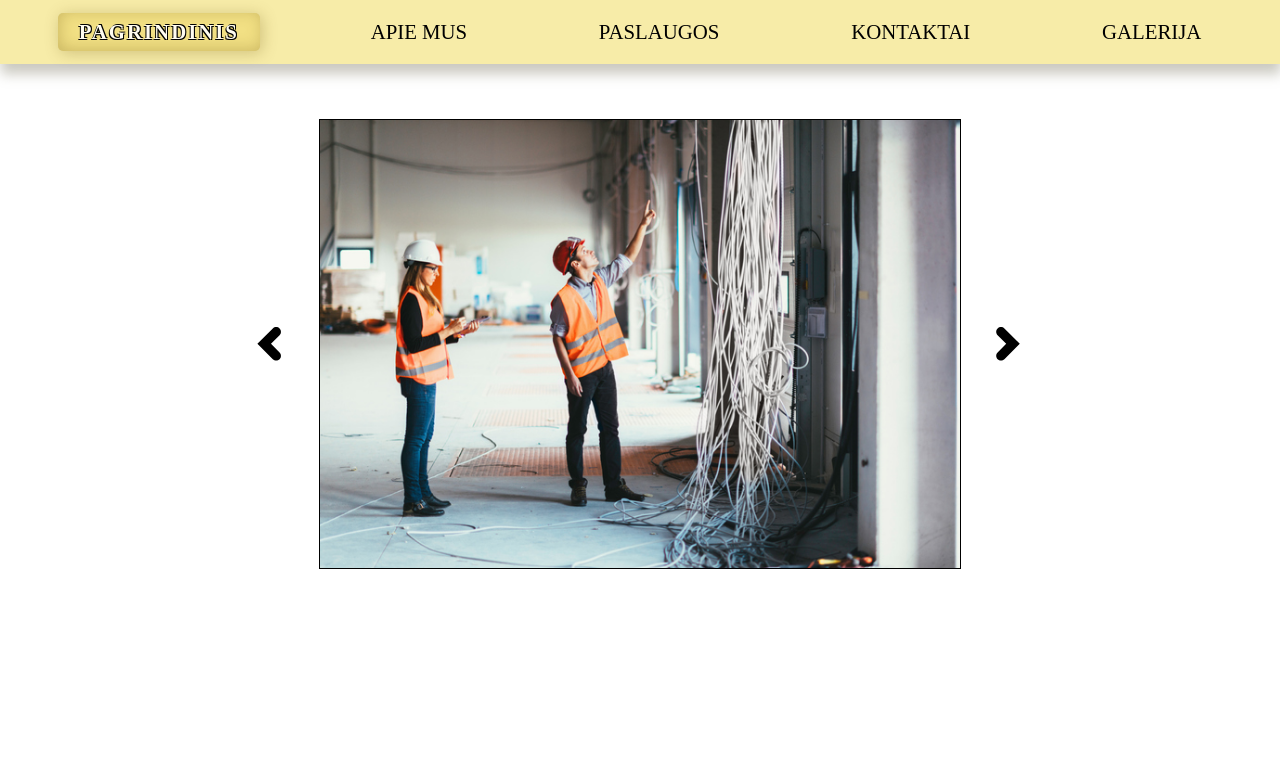
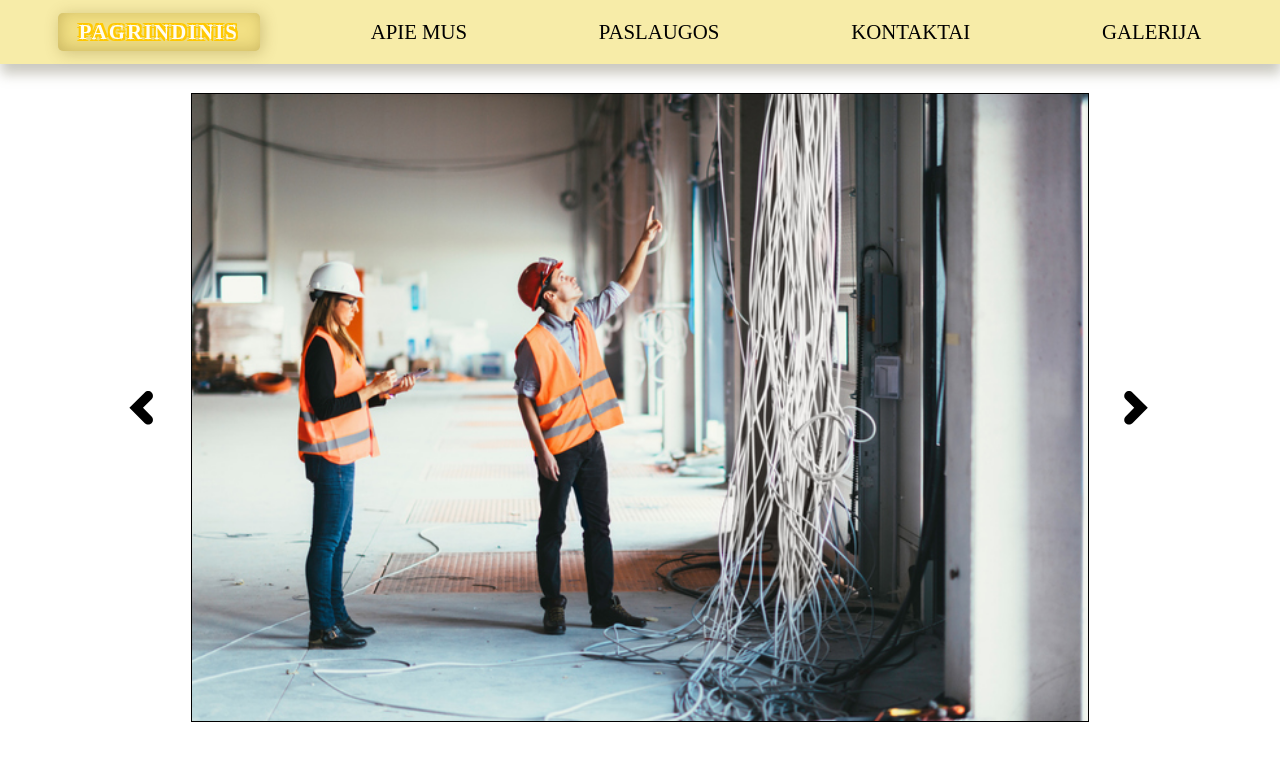
Before and after one commit to nobugsatcoding/11-react-router-webpage, a React (Create React App) app: page /gallery in a window 1280 px wide. In both pictures the pointer is over the link "PAGRINDINIS". Shown: the top 760 px of the page. Built offline with nearby package versions, Linux system fonts and the light colour scheme.

Commit message:
minor changes in colors

```diff
--- a/src/App.css
+++ b/src/App.css
@@ -21,7 +21,8 @@ a {
 a:hover {
   font-weight: 900;
   color: rgb(255, 252, 240);
-  text-shadow: 1px 1px #000000, 1px -1px #000000, -1px 1px #000000;
+  text-shadow: 2px 2px #ffc800, 2px -2px #ffc800, -2px 2px #ffc800,
+    -2px -2px #ffc800;
   background: rgb(242, 224, 132);
   letter-spacing: 2px;
   box-shadow: inset 2px -2px 15px rgb(115, 92, 22, 0.3),
@@ -36,5 +37,4 @@ a:active {
 .notFound {
   font-size: 5vw;
   margin-top: 15vw;
-
 }
--- a/src/components/Gallery.module.css
+++ b/src/components/Gallery.module.css
@@ -1,5 +1,5 @@
 .gallery img {
-  width: 50vw;
+  width: 70vw;
   user-select: none;
   border: 1px solid #000;
   aspect-ratio: 5/3.5;
@@ -7,7 +7,7 @@
 }
 
 .gallery {
-  margin: calc(1rem + 3vw) 0;
+  margin: calc(1rem + 1vw) 0;
   display: flex;
   justify-content: center;
   align-items: center;
@@ -23,10 +23,11 @@
 .icon:hover {
   background: #959191;
   border-radius: 30%;
-  padding-top: 0.35rem;
+  padding-top: 0.4rem;
   color: #fff;
 }
 
 .icon:active{
     transform: translateY(5px);
+    color: rgb(0, 0, 0);
 }
```
